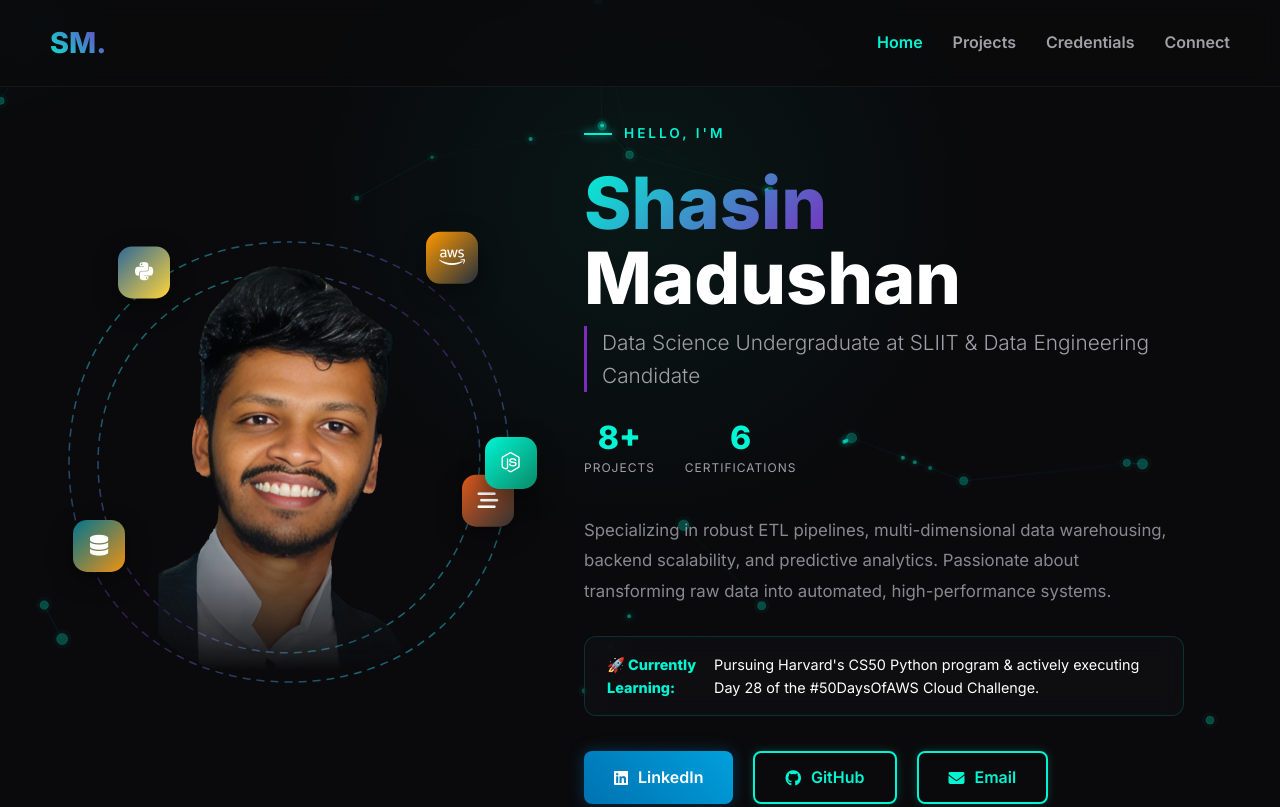
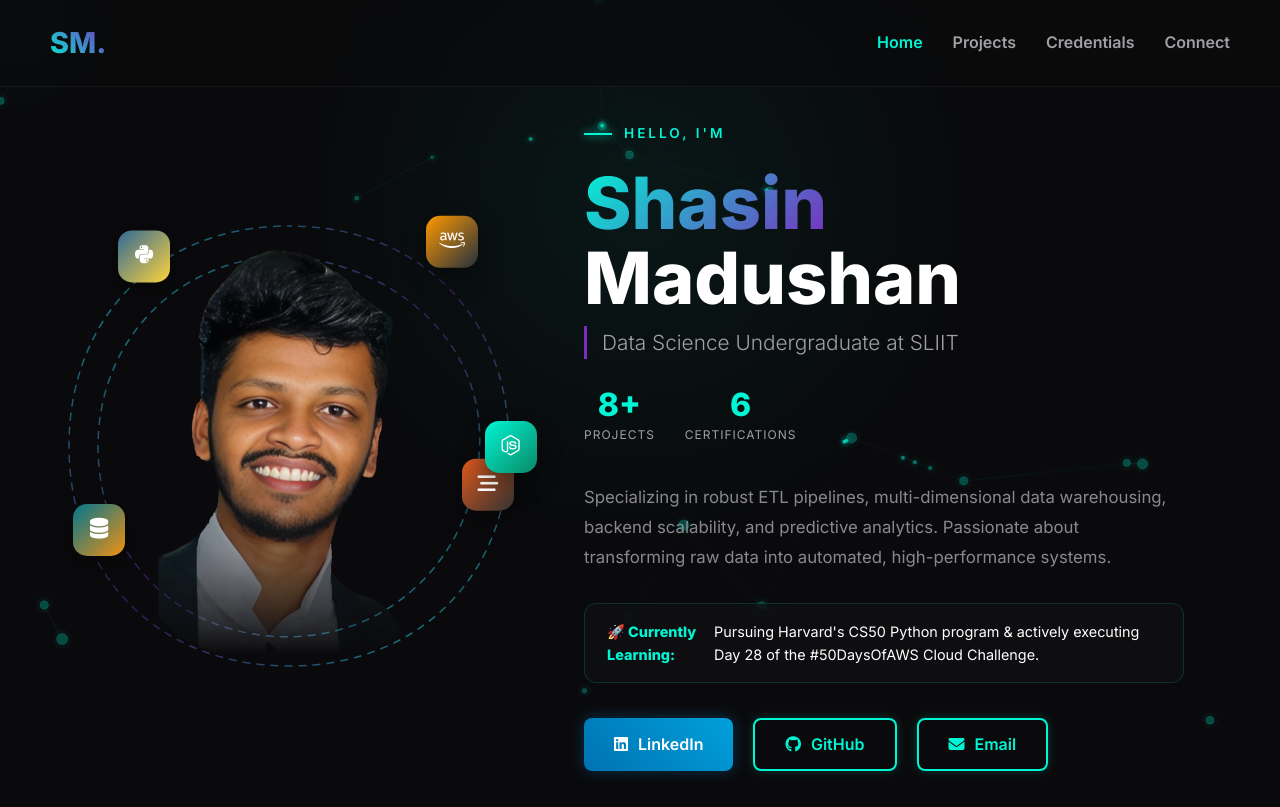
Before and after one commit to ShasinMadushan/shasinmadushan.github.io, a plain HTML site: page index.html in a window 1280 px wide. Shown: the top 807 px of the page. Drawn offline with Linux system fonts and the light colour scheme.

Commit message:
update profile

```diff
--- a/index.html
+++ b/index.html
@@ -715,7 +715,7 @@
             <div class="hero-content">
                 <span class="greeting">Hello, I'm</span>
                 <h1><span class="name-highlight">Shasin</span> Madushan</h1>
-                <h2 class="headline">Data Science Undergraduate at SLIIT & Data Engineering Candidate</h2>
+                <h2 class="headline">Data Science Undergraduate at SLIIT </h2>
                 <div class="hero-stats">
                     <div class="hero-stat">
                         <span class="hero-stat-value">8+</span>
```
